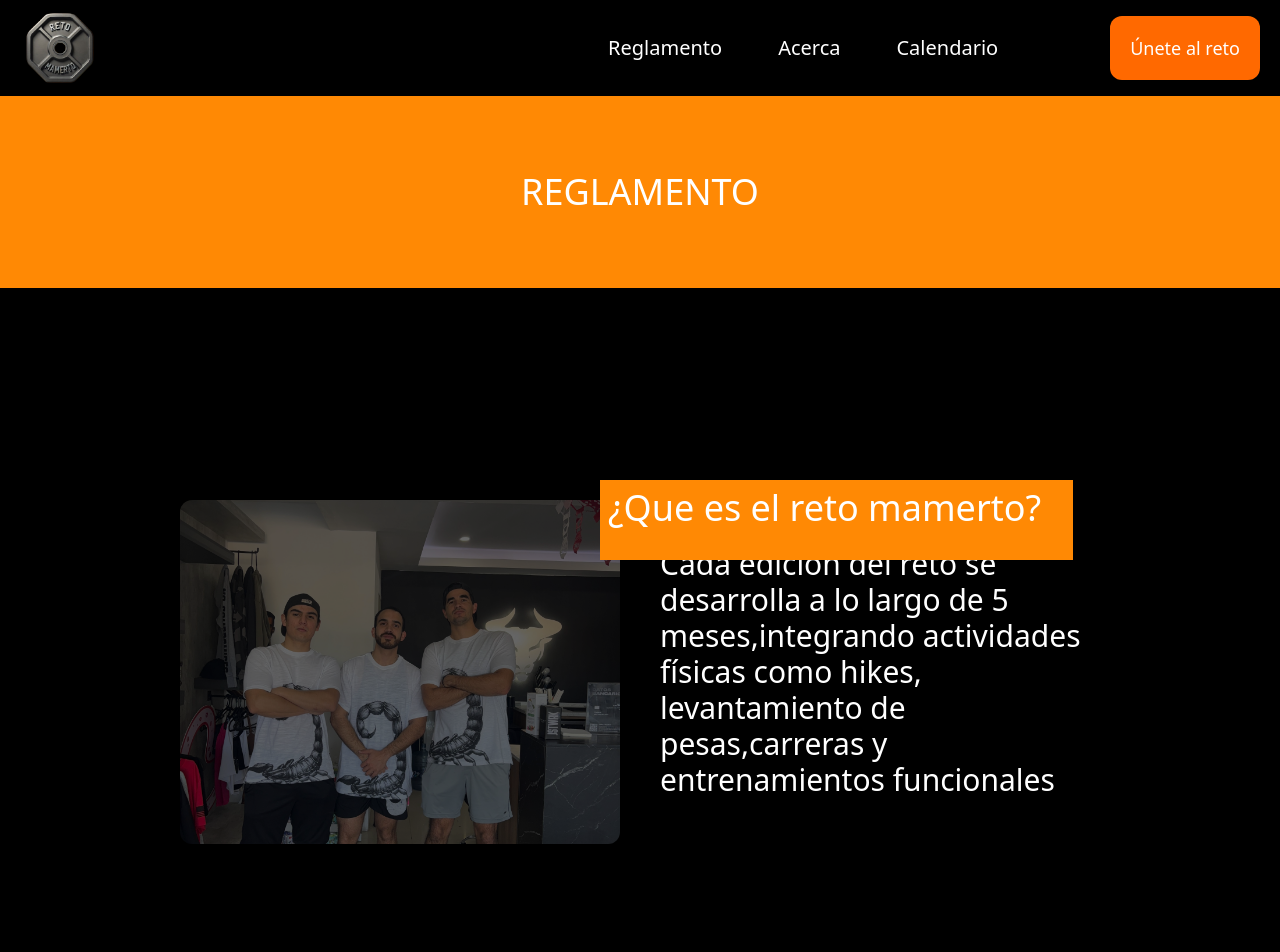
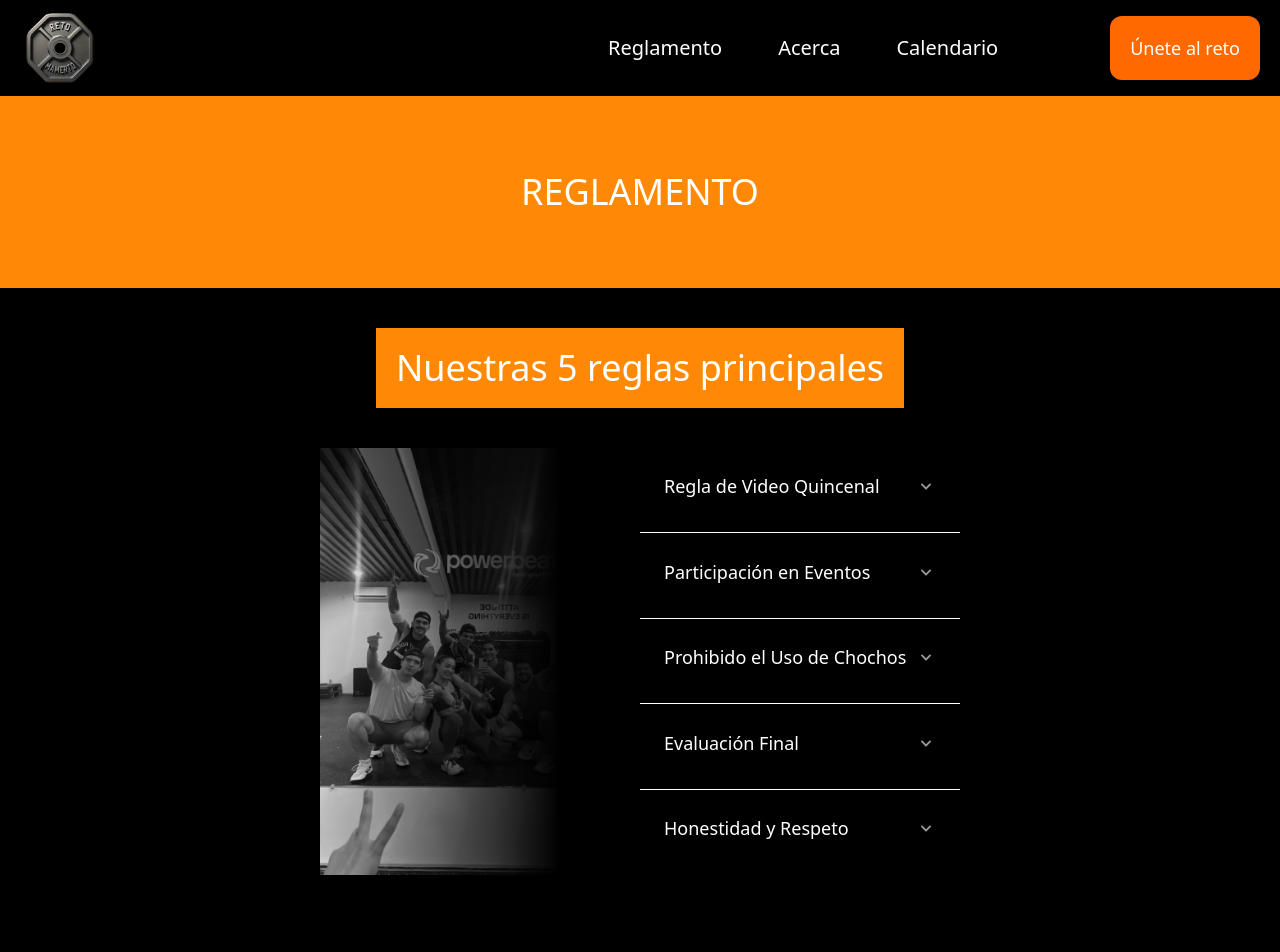
Before and after one commit to ricardogomez1999/retomamerto, a Next.js app: page /rules in a window 1280 px wide. Shown: the top 952 px of the page. Built offline with nearby package versions, Linux system fonts and the light colour scheme.

Commit message:
creating-us-page

```diff
--- a/app/components/RulesComponents/FirstSection.tsx
+++ b/app/components/RulesComponents/FirstSection.tsx
@@ -1,45 +1,69 @@
-import ruleSections from "@/data";
+import topRules from "@/data/rules";
+import {
+  Disclosure,
+  DisclosureButton,
+  DisclosurePanel,
+} from "@headlessui/react";
+import { ChevronDownIcon } from "@heroicons/react/16/solid";
+import { motion } from "framer-motion";
+import { div } from "framer-motion/client";
 import Image from "next/image";
 import React from "react";
 
 export default function FirstSection() {
   return (
-    <>
-      {ruleSections.map((section, index) => (
-        <section
-          key={index}
-          className={`flex flex-col-reverse md:flex-row w-11/12 md:w-3/4 md:h-96 m-auto md:my-48 my-10 bg-black ${
-            index % 2 === 1 ? "md:flex-row" : "md:flex-row-reverse"
-          }`}
-        >
-          <div
-            className={`w-full md:w-1/2 p-5 flex flex-col justify-center order-last md:order-first md:relative ${
-              index % 2 === 1 ? "" : ""
-            }`}
-          >
-            <h1
-              className={`text-4xl bg-orange-400 md:absolute pb-8 pt-2   ${
-                index % 2 === 1
-                  ? "top-0 -right-10 z-50 pl-8 pr-2"
-                  : "top-0 -left-10 z-50 pr-8 pl-2"
-              }`}
+    <main>
+      <h1 className={"text-4xl bg-orange-400 p-5 mt-10 w-fit m-auto"}>
+        Nuestras 5 reglas principales
+      </h1>
+      <section className=" md:flex justify-center items-centers md:w-1/2 p-5 md:p-0 mx-auto mt-10 mb-32">
+        <div className="relative h-full w-full">
+          <div className="absolute inset-0 bg-gradient-to-r from-transparent via-black/40 to-black/0 pointer-events-none w-1/2" />
+          <Image
+            src={"/mamertos7.JPG"}
+            alt="Rules"
+            width={400}
+            height={400}
+            className=" object-fill grayscale "
+          />
+          <div className="md:absolute inset-0 md:bg-gradient-to-l md:from-black md:from-25% pointer-events-none" />
+        </div>
+
+        <div className="flex flex-col mx-auto w-full max-w-lg divide-y justify-evenly">
+          {topRules.map((section, index) => (
+            <Disclosure
+              as={div}
+              className="p-6"
+              defaultOpen={false}
+              key={index}
             >
-              {section.title}
-            </h1>
-            <p className="text-2xl md:text-2xl lg:text-3xl">{section.text}</p>
-          </div>
-          <div className="w-full md:w-1/2 p-5 relative">
-            <div className="absolute inset-0 bg-black/60 z-10 rounded-xl" />
-            <Image
-              src={`/${section.image}.JPG`}
-              alt="Introducción"
-              width={1500}
-              height={1500}
-              className="w-full h-full object-cover relative rounded-xl"
-            />
-          </div>
-        </section>
-      ))}
-    </>
+              {({ open }) => (
+                <>
+                  <DisclosureButton className="group flex w-full items-center justify-between">
+                    <span className="text-lg text-white font-medium group-data-hover:text-white/80 group-data-open:text-orange-400">
+                      {section.title}
+                    </span>
+                    <ChevronDownIcon className="size-5 fill-white/60 group-data-hover:fill-white/50 group-data-open:rotate-180 group-data-open:fill-orange-400" />
+                  </DisclosureButton>
+                  <DisclosurePanel static>
+                    <motion.div
+                      initial={{ opacity: 0, height: 0 }}
+                      animate={{
+                        opacity: open ? 1 : 0,
+                        height: open ? "auto" : 0,
+                      }}
+                      transition={{ duration: 0.3 }}
+                      className="overflow-hidden mt-2 text-sm/5 text-white/50"
+                    >
+                      {section.text}
+                    </motion.div>
+                  </DisclosurePanel>
+                </>
+              )}
+            </Disclosure>
+          ))}
+        </div>
+      </section>
+    </main>
   );
 }
--- /dev/null
+++ b/app/components/UsComponents/FirstSection.tsx
@@ -0,0 +1,45 @@
+import usSections from "@/data";
+import Image from "next/image";
+import React from "react";
+
+export default function FirstSection() {
+  return (
+    <>
+      {usSections.map((section, index) => (
+        <section
+          key={index}
+          className={`flex flex-col-reverse md:flex-row w-11/12 md:w-3/4 md:h-96 m-auto md:my-48 my-10 bg-black ${
+            index % 2 === 1 ? "md:flex-row" : "md:flex-row-reverse"
+          }`}
+        >
+          <div
+            className={`w-full md:w-1/2 p-5 flex flex-col justify-center order-last md:order-first md:relative ${
+              index % 2 === 1 ? "" : ""
+            }`}
+          >
+            <h1
+              className={`text-4xl bg-orange-400 md:absolute pb-8 pt-2   ${
+                index % 2 === 1
+                  ? "top-0 -right-10 z-50 pl-8 pr-2"
+                  : "top-0 -left-10 z-50 pr-8 pl-2"
+              }`}
+            >
+              {section.title}
+            </h1>
+            <p className="text-2xl md:text-2xl lg:text-3xl">{section.text}</p>
+          </div>
+          <div className="w-full md:w-1/2 p-5 relative">
+            <div className="absolute inset-0 bg-black/60 z-10 rounded-xl" />
+            <Image
+              src={`/${section.image}.JPG`}
+              alt="Introducción"
+              width={1500}
+              height={1500}
+              className="w-full h-full object-cover relative rounded-xl"
+            />
+          </div>
+        </section>
+      ))}
+    </>
+  );
+}
--- /dev/null
+++ b/app/us/page.tsx
@@ -0,0 +1,16 @@
+"use client";
+
+import FirstSection from "../components/UsComponents/FirstSection";
+
+export default function RulesPage() {
+  return (
+    <main className="bg-black text-white min-h-screen">
+      <section className=" bg-orange-400 h-48">
+        <h1 className=" text-center text-white text-4xl uppercase font-light flex w-full justify-center items-center h-full ">
+          ¿Quienes somos?
+        </h1>
+      </section>
+      <FirstSection />
+    </main>
+  );
+}
--- a/data/index.ts
+++ b/data/index.ts
@@ -1,4 +1,4 @@
-const ruleSections = [
+const usSections = [
   {
     title: "¿Que es el reto mamerto?",
     text: "Cada edición del reto se desarrolla a lo largo de 5 meses,integrando actividades físicas como hikes, levantamiento de pesas,carreras y entrenamientos funcionales",
@@ -21,4 +21,4 @@ const ruleSections = [
   },
 ];
 
-export default ruleSections;
+export default usSections;
--- a/data/rules.ts
+++ b/data/rules.ts
@@ -2,27 +2,22 @@ const topRules = [
   {
     title: "Regla de Video Quincenal",
     text: "Debes grabarte mínimo una vez cada dos semanas compartiendo tu avance, rutina o dificultades. Esto es obligatorio para la evaluación final.",
-    emoji: "🎥",
   },
   {
     title: "Participación en Eventos",
     text: "Se espera que participes en al menos el 75% de los eventos deportivos presenciales durante los 6 meses del reto.",
-    emoji: "🏃‍♂️",
   },
   {
     title: "Prohibido el Uso de Chochos",
     text: "El uso de anabólicos o sustancias dopantes está totalmente prohibido. La detección resultará en descalificación inmediata.",
-    emoji: "🚫",
   },
   {
     title: "Evaluación Final",
     text: "Tu progreso será evaluado según transformación física, cumplimiento de videos, participación y colaboración en comunidad.",
-    emoji: "🌟",
   },
   {
     title: "Honestidad y Respeto",
     text: "Se exige respeto, constancia y transparencia. Manipular contenido o faltar al respeto causará expulsión del reto.",
-    emoji: "🤝",
   },
 ];
 
```
